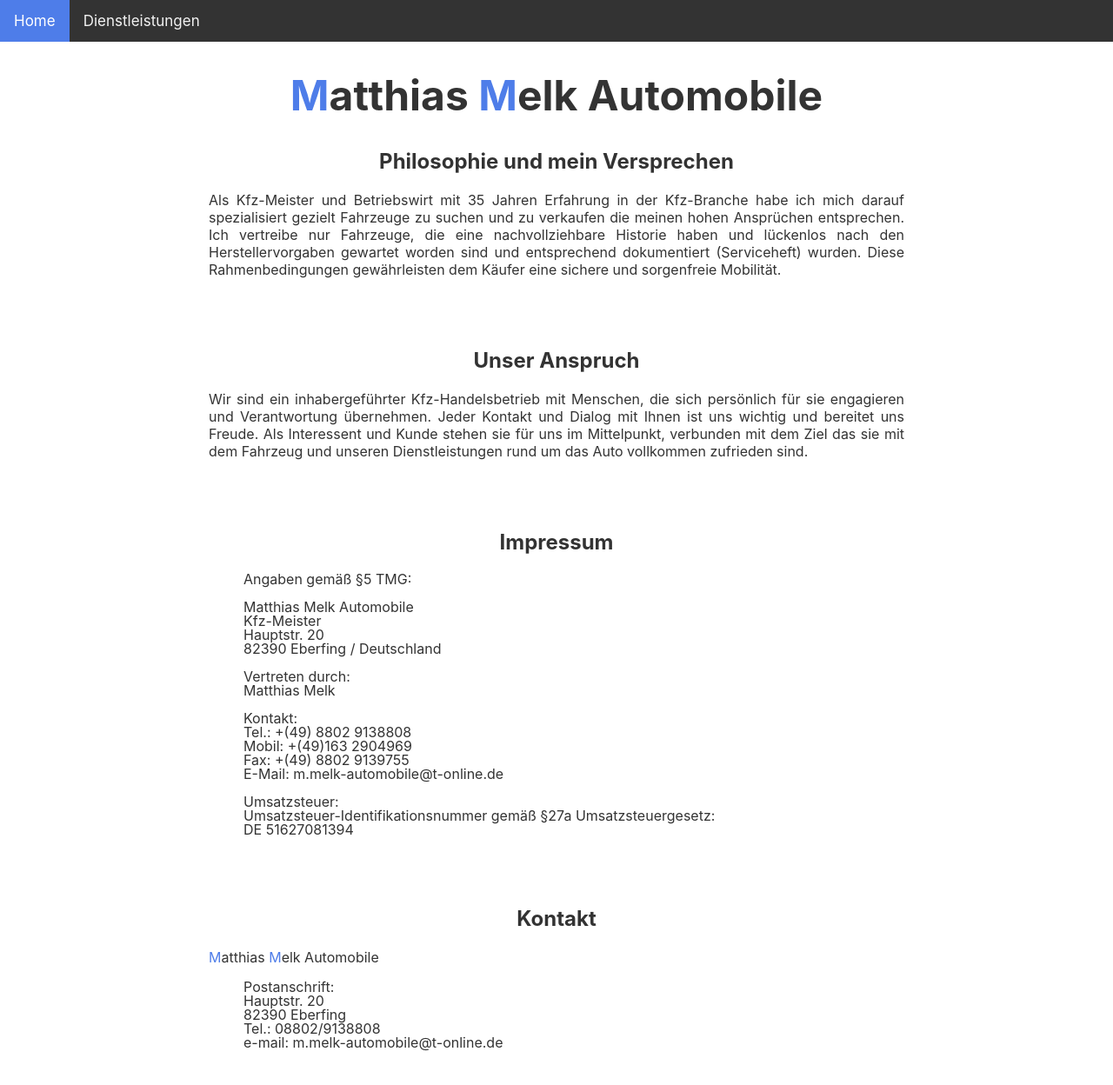
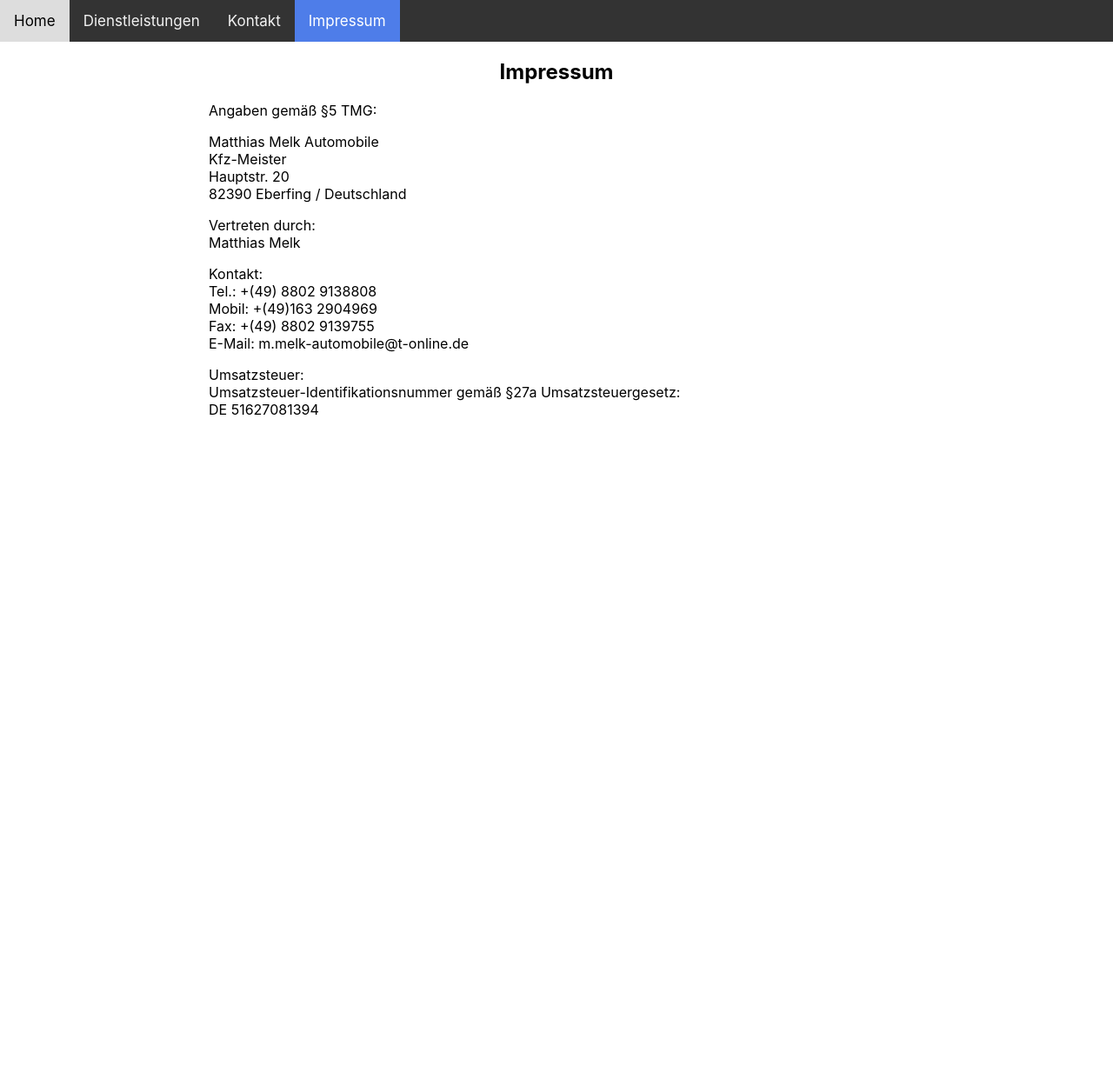
Before and after one commit to janikmatzel/matthias-melk-automobile, a React (Create React App) app: page /matthiasmelkautomobile/impressum in a window 1280 px wide. Before the commit this address led to /. Shown: the top 1248 px of the page at 87% size. After the commit the page ends 800 px from the top, so only its background shows below. Built offline with nearby package versions, Linux system fonts and the light colour scheme.

Commit message:
Create new subpages for Impressum and Kontakt

```diff
--- a/src/App.css
+++ b/src/App.css
@@ -4,18 +4,21 @@
 }
 
 h1 {
-    display: flex;
-    align-content: center;
-    justify-content: center;
     font-size: 3em;
+    margin-bottom: 0.3em;
+}
+
+.tiny-space {
+    margin-top: -0.3em;
 }
 
 h2 {
     text-align: center;
 }
 
-.blue {
-    color: #4e7de9;
+strong {
+    font-size: 1.3em;
+    font-family: ui-rounded;
 }
 
 .textbox {
@@ -26,13 +29,13 @@ h2 {
     text-align: justify;
 }
 
-ul {
-    line-height: 100%;
-    list-style-type: none;
-}
-
-.contact {
-    display: flex;
+.heading {
+    width: fit-content;
+    height: fit-content;
+    margin-left: auto;
+    margin-right: auto;
+    text-align: justify;
+    margin-bottom: 5em;
 }
 
 /* Add a black background color to the top navigation */
--- a/src/App.js
+++ b/src/App.js
@@ -10,9 +10,18 @@ const App = () => {
       <div class="topnav">
         <div class="active">Home</div>
         <div onClick={() => navigate('/dienstleistungen')}>Dienstleistungen</div>
+        <div onClick={() => navigate('/kontakt')}>Kontakt</div>
+        <div onClick={() => navigate('/impressum')}>Impressum</div>
       </div>
 
-      <h1><div className="blue">M</div>atthias&nbsp;<div className="blue">M</div>elk Automobile</h1>
+      <div className="heading">
+        <h1>
+          <div className="tiny-space"><font color="#4e7de9"><strong>M</strong></font>atthias</div>
+          <div className="tiny-space"><font color="#4e7de9"><strong>M</strong></font>elk</div>
+          <div className="tiny-space"><strong>A</strong>utomobile</div>
+        </h1>
+        <div className="tiny-space">Gebrauchte Automobile aus Meisterhand</div>
+      </div>
 
       <div className="textbox">
         <h2>Philosophie und mein Versprechen</h2>
@@ -27,46 +36,6 @@ const App = () => {
         Jeder Kontakt und Dialog mit Ihnen ist uns wichtig und bereitet uns Freude.
         Als Interessent und Kunde stehen sie für uns im Mittelpunkt, verbunden mit dem Ziel das sie mit dem Fahrzeug und unseren Dienstleistungen rund um das Auto vollkommen zufrieden sind.
       </div>
-
-      <div className="textbox">
-        <h2>Impressum</h2>
-        <ul>
-          <li>Angaben gemäß §5 TMG:</li>
-          <p></p>
-          <li>Matthias Melk Automobile</li>
-          <li>Kfz-Meister</li>
-          <li>Hauptstr. 20</li>
-          <li>82390 Eberfing / Deutschland</li>
-          <p></p>
-          <li>Vertreten durch:</li>
-          <li>Matthias Melk</li>
-          <p></p>
-          <li>Kontakt:</li>
-          <li>Tel.: +(49) 8802 9138808</li>
-          <li>Mobil: +(49)163 2904969</li>
-          <li>Fax: +(49) 8802 9139755</li>
-          <li>E-Mail: m.melk-automobile@t-online.de</li>
-          <p></p>
-          <li>Umsatzsteuer:</li>
-          <li>Umsatzsteuer-Identifikationsnummer gemäß §27a Umsatzsteuergesetz:</li>
-          <li>DE 51627081394</li>
-        </ul>
-      </div>
-
-
-      <div className="textbox">
-        <h2>Kontakt</h2>
-        <p></p>
-        <div className="contact"><div className="blue">M</div>atthias&nbsp;<div className="blue">M</div>elk Automobile</div>
-        <p></p>
-        <ul>
-          <li>Postanschrift:</li>
-          <li>Hauptstr. 20</li>
-          <li>82390 Eberfing</li>
-          <li>Tel.: 08802/9138808</li>
-          <li>e-mail: m.melk-automobile@t-online.de</li>
-        </ul>
-      </div>
     </div>
   );
 }
--- a/src/dienstleistungen.js
+++ b/src/dienstleistungen.js
@@ -9,17 +9,19 @@ export const Dienstleistungen = () => {
             <div class="topnav">
                 <div onClick={() => navigate('/')}>Home</div>
                 <div class="active">Dienstleistungen</div>
+                <div onClick={() => navigate('/kontakt')}>Kontakt</div>
+                <div onClick={() => navigate('/impressum')}>Impressum</div>
             </div>
             <div className="textbox">
                 <h2>Unsere Dienstleistungen</h2>
                 <ul className="ulDienstleistungen">
                     <li>Zulassung des Fahrzeuges für Sie ab 120.- € incl. MwSt.</li>
                     <li>Lieferung zu Ihrem Wunschort innerhalb Deutschlands ab 150.- € incl. MwSt.</li>
-                    <li>Individuelle Beratung</li>
+                    <li>Individuelle Beratung rund ums Auto</li>
                     <li>Inzahlungnahme von Fahrzeugen</li>
                     <li>Probefahrt</li>
-                    <li>Fzg. Vermittlung und Suche</li>
-                    <li>Leasing und Finanzierung von Fahrzeugen</li>
+                    <li>Vermittlung und Suche von Automobilen</li>
+                    <li>Maßgeschneiderte Angebote zur Finanzierung und zum Leasing von Fahrzeugen</li>
                 </ul>
             </div>
         </div>
--- /dev/null
+++ b/src/impressum.js
@@ -0,0 +1,39 @@
+import './impressum.css';
+import { useNavigate } from "react-router-dom";
+
+export const Impressum = () => {
+    const navigate = useNavigate();
+
+    return (
+        <div>
+            <div class="topnav">
+                <div onClick={() => navigate('/')}>Home</div>
+                <div onClick={() => navigate('/dienstleistungen')}>Dienstleistungen</div>
+                <div onClick={() => navigate('/kontakt')}>Kontakt</div>
+                <div class="active">Impressum</div>
+            </div>
+            <div className="textbox">
+                <h2>Impressum</h2>
+                <div>Angaben gemäß §5 TMG:</div>
+                <p></p>
+                <div>Matthias Melk Automobile</div>
+                <div>Kfz-Meister</div>
+                <div>Hauptstr. 20</div>
+                <div>82390 Eberfing / Deutschland</div>
+                <p></p>
+                <div>Vertreten durch:</div>
+                <div>Matthias Melk</div>
+                <p></p>
+                <div>Kontakt:</div>
+                <div>Tel.: +(49) 8802 9138808</div>
+                <div>Mobil: +(49)163 2904969</div>
+                <div>Fax: +(49) 8802 9139755</div>
+                <div>E-Mail: m.melk-automobile@t-online.de</div>
+                <p></p>
+                <div>Umsatzsteuer:</div>
+                <div>Umsatzsteuer-Identifikationsnummer gemäß §27a Umsatzsteuergesetz:</div>
+                <div>DE 51627081394</div>
+            </div>
+        </div>
+    );
+}
--- a/src/index.js
+++ b/src/index.js
@@ -3,15 +3,19 @@ import ReactDOM from 'react-dom';
 import './index.css';
 import App from './App';
 import { Dienstleistungen } from './dienstleistungen';
+import { Kontakt } from './kontakt';
+import { Impressum } from './impressum';
 import { BrowserRouter, Route, Routes, Navigate } from 'react-router-dom';
 import reportWebVitals from './reportWebVitals';
 
 ReactDOM.render(
   <React.StrictMode>
-    <BrowserRouter>
+    <BrowserRouter basename="/matthiasmelkautomobile">
       <Routes>
         <Route index element={<App />} />
         <Route path="/dienstleistungen" element={<Dienstleistungen />} />
+        <Route path="/kontakt" element={<Kontakt />} />
+        <Route path="/impressum" element={<Impressum />} />
         <Route
           path="*"
           element={
--- /dev/null
+++ b/src/kontakt.js
@@ -0,0 +1,29 @@
+import './kontakt.css';
+import { useNavigate } from "react-router-dom";
+
+export const Kontakt = () => {
+    const navigate = useNavigate();
+
+    return (
+        <div>
+            <div class="topnav">
+                <div onClick={() => navigate('/')}>Home</div>
+                <div onClick={() => navigate('/dienstleistungen')}>Dienstleistungen</div>
+                <div class="active">Kontakt</div>
+                <div onClick={() => navigate('/impressum')}>Impressum</div>
+            </div>
+            <div className="textbox">
+                <h2>Kontakt</h2>
+                <div><font color="#4e7de9"><b>M</b></font>atthias</div>
+                <div><font color="#4e7de9"><b>M</b></font>elk</div>
+                <div>Automobile</div>
+                <p></p>
+                <div>Postanschrift:</div>
+                <div>Hauptstr. 20</div>
+                <div>82390 Eberfing</div>
+                <div>Tel.: 08802/9138808</div>
+                <div>e-mail: m.melk-automobile@t-online.de</div>
+            </div>
+        </div>
+    );
+}
```
Also changed, not shown: src/impressum.css (added), src/kontakt.css (added).
